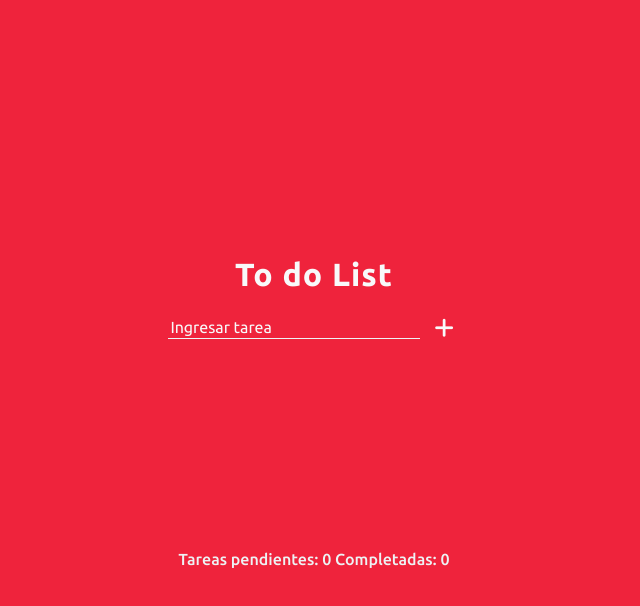
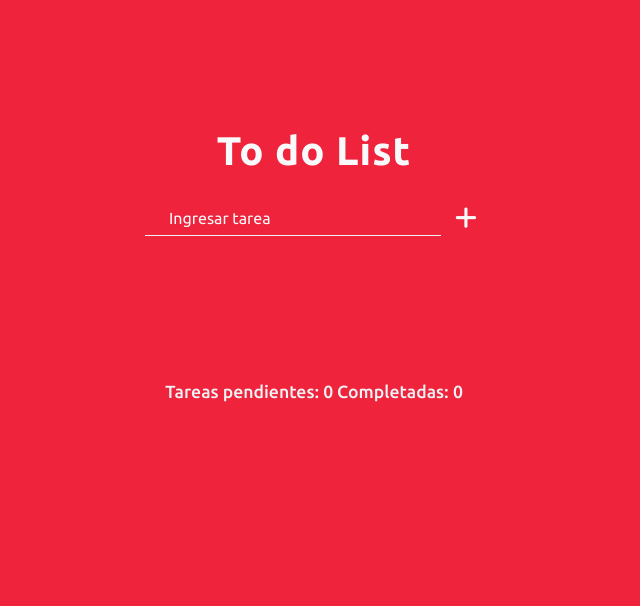
Before and after one commit to Carlos-Marte/to-do-list, a plain HTML site: page index.html in a window 1280 px wide. Shown: the whole page, without its empty margins (326-966 px from the left). Drawn offline with nearby package versions, Linux system fonts and the light colour scheme.

Commit message:
Desktop design terminado

```diff
--- a/css/style.css
+++ b/css/style.css
@@ -116,3 +116,48 @@ body {
 .container__p--footer {
     color: var(--second-text-color);
 }
+
+
+/* Desktop view */
+
+@media only screen and (min-width: 1280px) {
+
+    .container__input {
+        padding: .5rem 1.5rem;
+    }
+
+    .container__button {
+        font-size: 25px;
+        transition: transform .1s ease-out;
+    }
+
+    .container__button:hover {
+        cursor: pointer;
+        transform: scale(1.1);
+    }
+
+    .container__h1 {
+        font-size: 2.5rem;
+    }
+
+    .container {
+        margin-top: 10%;
+    }
+
+    .container__flex-items {
+        max-width: 1000px;
+        margin: 5% auto;
+    }
+
+    .container__button--delete:hover {
+        color: var(--second-color);
+    }
+
+    .container__input--flex-item:hover {
+        cursor: pointer;
+    }
+
+    .container__p {
+        font-size: 1.1rem;
+    }
+}
--- a/index.html
+++ b/index.html
@@ -41,8 +41,8 @@
             <div class="container__header">
                 <h1 class="container__h1">To do List</h1>
                 <div class="container__inputs">
-                    <input type="text" placeholder="Ingresar tarea" minlength="5" autofocus id="input-text"
-                        class="container__input">
+                    <input type="text" placeholder="Ingresar tarea" minlength="5" maxlength="50" autofocus
+                        id="input-text" class="container__input">
                     <button id="add-button" class="container__button">
                         <i class="fa-solid fa-plus"></i>
                     </button>
```
